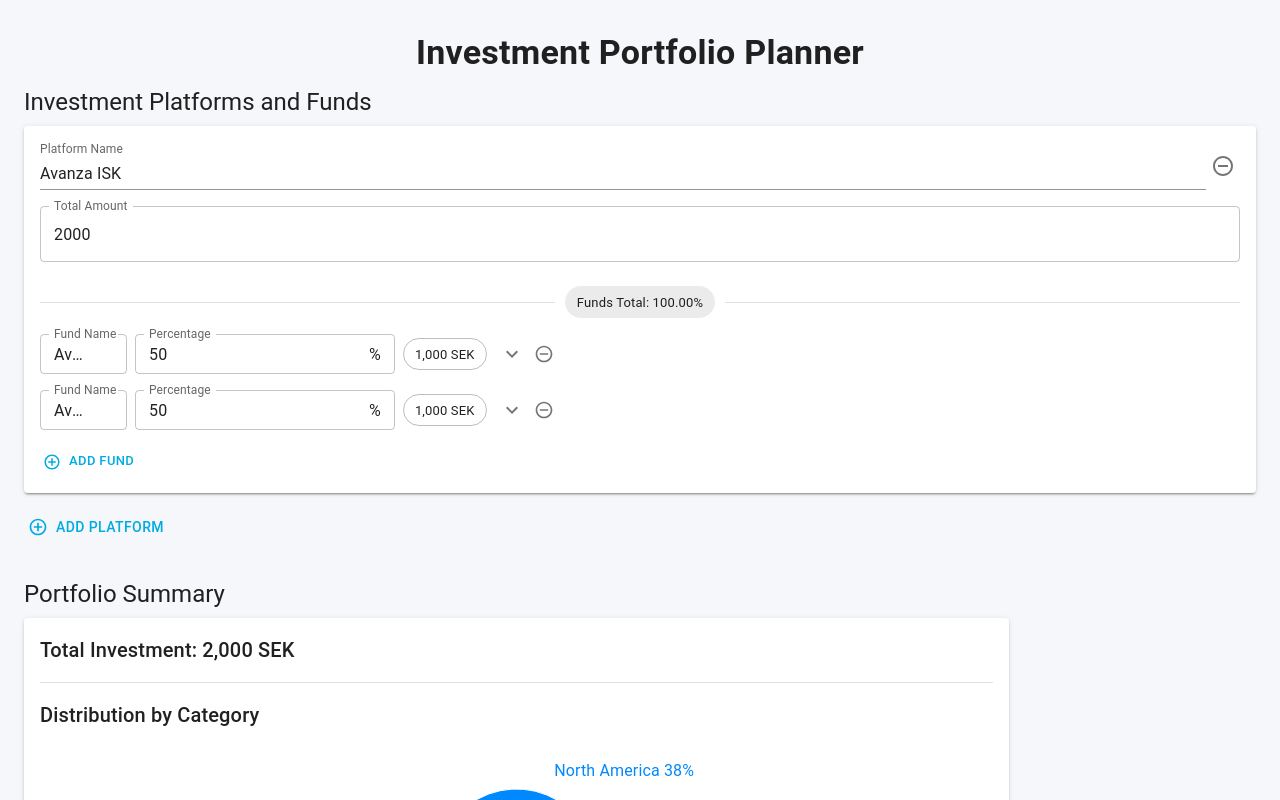
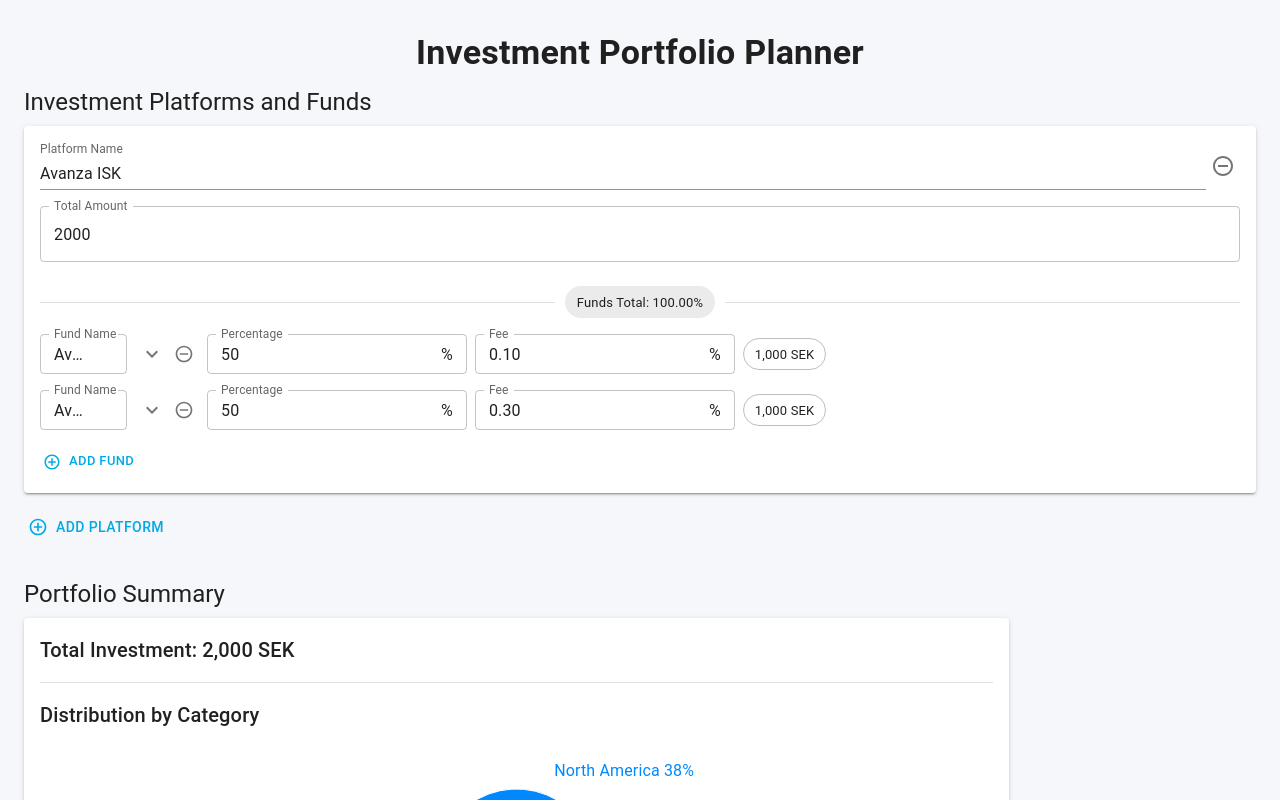
Before and after one commit to mehdihasan/mehdihasan.github.io, a Next.js app: page /converters/investment-calculator in a window 1280 px wide. Shown: the top 800 px of the page. Built offline with nearby package versions, Linux system fonts and the light colour scheme.

Commit message:
Editable fund fee

```diff
--- a/pages/converters/investment-calculator.js
+++ b/pages/converters/investment-calculator.js
@@ -129,10 +129,6 @@ export default function InvestmentCalculator() {
     const newPlatforms = [...platforms];
     const fund = newPlatforms[platformIndex].funds[fundIndex];
     fund[field] = value;
-
-    if (field === 'name') {
-        fund.distribution = getInitialDistribution(value);
-    }
 
     setPlatforms(newPlatforms);
   };
@@ -267,7 +263,7 @@ export default function InvestmentCalculator() {
                   return (
                   <Box key={fIndex} sx={{ mb: 2 }}>
                     <Grid container spacing={1} alignItems="center">
-                      <Grid item xs={12} sm={6}>
+                      <Grid item xs={12} sm={10}>
                         <Autocomplete
                           freeSolo
                           options={fundOptions}
@@ -289,7 +285,17 @@ export default function InvestmentCalculator() {
                           )}
                         />
                       </Grid>
-                      <Grid item xs={6} sm={2}>
+                      <Grid item xs={12} sm={2} sx={{ textAlign: 'right' }}>
+                        <IconButton onClick={() => toggleDistribution(pIndex, fIndex)} size="small">
+                            <ExpandMoreIcon
+                                sx={{ transform: fund.isDistributionExpanded ? 'rotate(180deg)' : 'rotate(0deg)', transition: 'transform 0.2s' }}
+                            />
+                        </IconButton>
+                        <IconButton onClick={() => handleRemoveFund(pIndex, fIndex)} size="small">
+                          <RemoveCircleOutline fontSize="small" />
+                        </IconButton>
+                      </Grid>
+                      <Grid item xs={6} sm={3}>
                         <TextField
                           label="Percentage"
                           value={fund.percentage}
@@ -300,18 +306,18 @@ export default function InvestmentCalculator() {
                           InputProps={{ endAdornment: '%' }}
                         />
                       </Grid>
-                      <Grid item xs={6} sm={2}>
+                      <Grid item xs={6} sm={3}>
+                        <TextField
+                          label="Fee"
+                          value={fund.fee}
+                          onChange={(e) => handleFundChange(pIndex, fIndex, 'fee', e.target.value)}
+                          size="small"
+                          fullWidth
+                          InputProps={{ endAdornment: '%' }}
+                        />
+                      </Grid>
+                      <Grid item xs={12} sm={6}>
                         <Chip label={`${((parseFloat(platform.totalAmount) || 0) * (parseFloat(fund.percentage) || 0) / 100).toLocaleString()} SEK`} variant="outlined" sx={{ width: '100%' }}/>
-                      </Grid>
-                      <Grid item xs={12} sm={2} sx={{ textAlign: 'right' }}>
-                        <IconButton onClick={() => toggleDistribution(pIndex, fIndex)} size="small">
-                            <ExpandMoreIcon
-                                sx={{ transform: fund.isDistributionExpanded ? 'rotate(180deg)' : 'rotate(0deg)', transition: 'transform 0.2s' }}
-                            />
-                        </IconButton>
-                        <IconButton onClick={() => handleRemoveFund(pIndex, fIndex)} size="small">
-                          <RemoveCircleOutline fontSize="small" />
-                        </IconButton>
                       </Grid>
                     </Grid>
                     <Collapse in={fund.isDistributionExpanded}>
```
